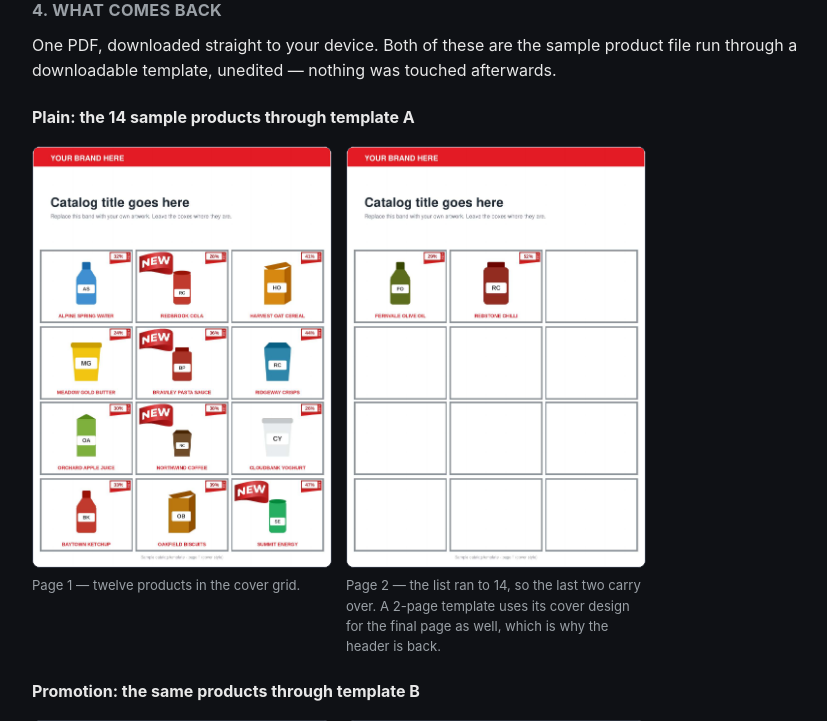
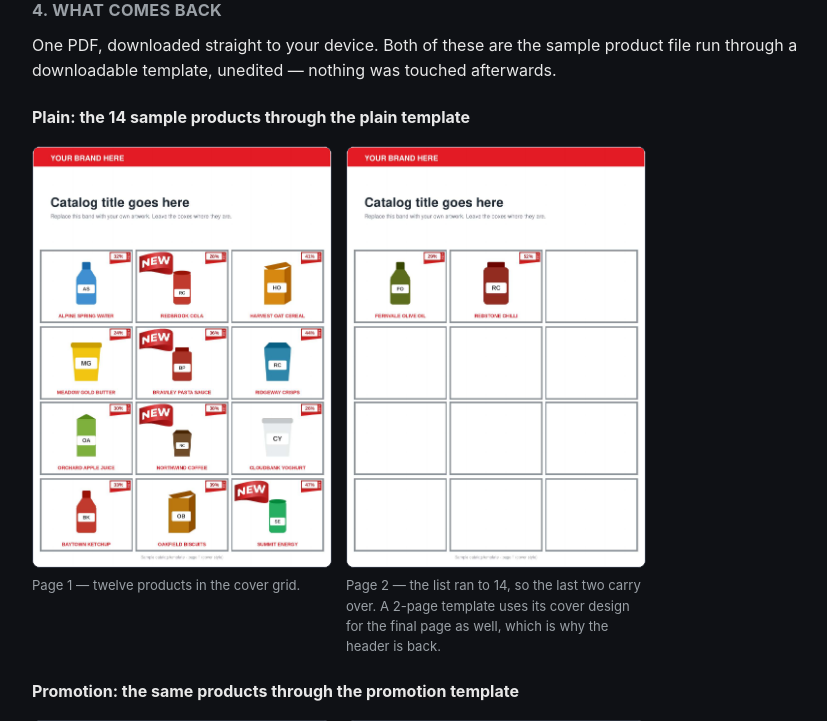
Before and after one commit to dave8172/excel-pdf-catalog, a Flask app: page /topdf/guide in a window 1280 px wide. Shown: the part 5321-6042 px from the top of the page, without its empty margins (214-1041 px from the left). Run offline with Flask 3, Linux system fonts and the light colour scheme; some libraries are stand-ins or nearby versions.

Commit message:
Finish the template rename in the results section headings
Two headings still said "template A"/"template B" after the templates were
renamed to one-page/plain/promotion.

Co-Authored-By: Claude Opus 5 (1M context) <noreply@anthropic.com>
Claude-Session: https://claude.ai/code/session_01ALtJpzJNJxJwRcFhw9LRLv

```diff
--- a/web/templates/guide.html
+++ b/web/templates/guide.html
@@ -270,7 +270,7 @@
   <h2 id="result">4. What comes back</h2>
   <p>One PDF, downloaded straight to your device. Both of these are the sample product file run through a downloadable template, unedited — nothing was touched afterwards.</p>
 
-  <h3>Plain: the 14 sample products through template A</h3>
+  <h3>Plain: the 14 sample products through the plain template</h3>
   <div class="shots">
     <figure>
       <img src="{{ prefix }}/static/samples/example-output-page1.png" alt="Finished catalog page 1: the branded header band, then twelve product cards, each with a photo, a title, a POR badge, and a NEW flash on some.">
@@ -282,7 +282,7 @@
     </figure>
   </div>
 
-  <h3>Promotion: the same products through template B</h3>
+  <h3>Promotion: the same products through the promotion template</h3>
   <div class="shots">
     <figure>
       <img src="{{ prefix }}/static/samples/example-promo-page1.png" alt="Finished promotion catalog page 1: nine product cards, each with a photo, a price, a shelf price, a POR flash and the pack size.">
```
